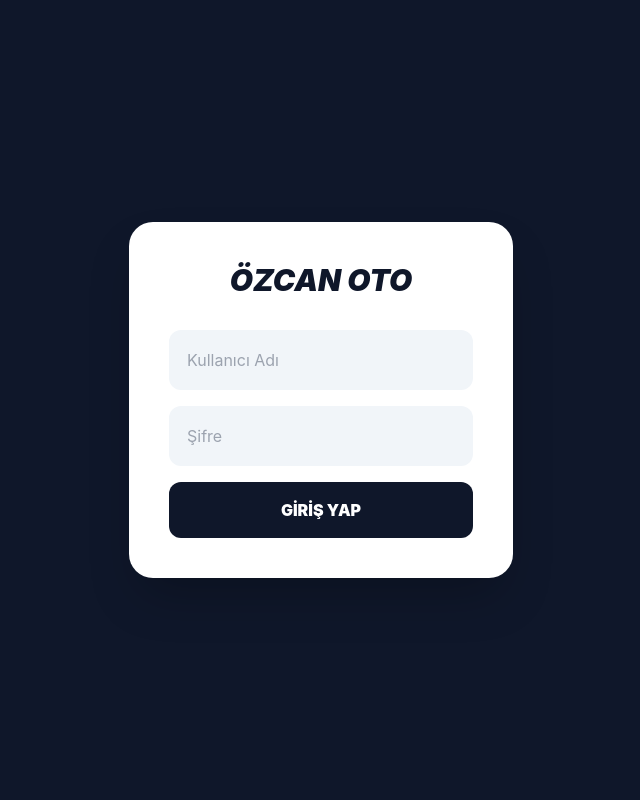
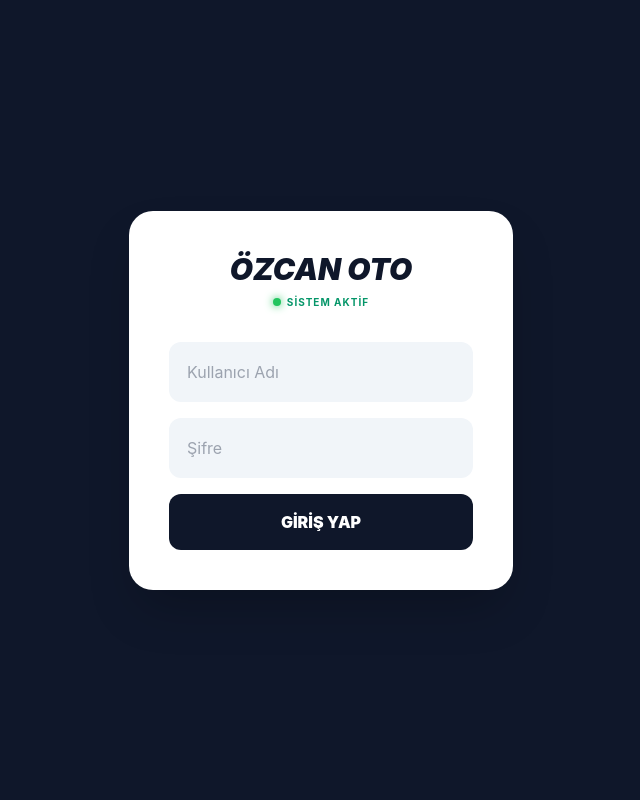
Before and after one commit to erdembctk01-stack/stok-takip-backend, a Flask app: page / in a window 1280 px wide. Shown: the whole page, without its empty margins (319-959 px from the left). Run offline with Flask 3, Linux system fonts and the light colour scheme; some libraries are stand-ins or nearby versions.

Commit message:
Update index.html

```diff
--- a/templates/index.html
+++ b/templates/index.html
@@ -18,13 +18,18 @@
         .btn-action { padding: 8px 12px; border-radius: 8px; font-weight: bold; font-size: 11px; text-transform: uppercase; transition: 0.2s; }
         .btn-action:hover { opacity: 0.8; }
         #main-layout { display: none; width: 100%; }
+        /* Yanıp sönen ışık efekti */
+        .status-dot { height: 8px; width: 8px; background-color: #22c55e; border-radius: 50%; display: inline-block; margin-right: 6px; box-shadow: 0 0 8px #22c55e; }
     </style>
 </head>
 <body>
 
     <div id="login-screen">
         <div class="bg-white p-10 rounded-3xl shadow-2xl w-96 text-center">
-            <h1 class="text-3xl font-black italic mb-8 text-slate-900">ÖZCAN OTO</h1>
+            <h1 class="text-3xl font-black italic mb-2 text-slate-900">ÖZCAN OTO</h1>
+            <p class="text-[10px] font-bold text-emerald-600 uppercase tracking-widest mb-8 flex items-center justify-center">
+                <span class="status-dot"></span> Sistem Aktif
+            </p>
             <div id="login-form" class="space-y-4">
                 <input id="user-in" type="text" placeholder="Kullanıcı Adı" class="w-full p-4 bg-slate-100 rounded-xl outline-none border-2 border-transparent focus:border-orange-500">
                 <input id="pass-in" type="password" placeholder="Şifre" class="w-full p-4 bg-slate-100 rounded-xl outline-none border-2 border-transparent focus:border-orange-500">
@@ -36,7 +41,10 @@
     <div id="main-layout">
         <aside class="sidebar">
             <div class="p-8 border-b border-slate-800 text-center">
-                <h1 class="text-2xl font-black italic text-white">ÖZCAN OTO</h1>
+                <h1 class="text-2xl font-black italic text-white leading-tight">ÖZCAN OTO</h1>
+                <p class="text-[9px] font-bold text-emerald-400 uppercase tracking-[0.2em] mt-1 flex items-center justify-center">
+                    <span class="status-dot" style="width:6px; height:6px;"></span> Sistem Aktif
+                </p>
             </div>
             <nav class="mt-6 flex-1">
                 <div onclick="showPage('dashboard')" id="btn-dashboard" class="sidebar-link sidebar-active"><i class="fas fa-home mr-3"></i> Dashboard</div>
@@ -193,7 +201,7 @@
             document.getElementById('dash-deger').innerText = s.depo;
         }
 
-        // --- VERİ YÜKLEME (IMPORT) ---
+        // --- VERİ YÜKLEME ---
         let currentImportCol = '';
         function openImportModal(col) {
             currentImportCol = col;
@@ -225,20 +233,20 @@
             });
         }
 
-        // --- GMAIL RAPORLAMA ---
+        // --- MAIL RAPORLAMA ---
         async function sendGmail(api) {
             const res = await fetch(`${API_URL}/${api}`);
             const data = await res.json();
             let body = "ÖZCAN OTO RAPORU\n\n";
             data.forEach(i => {
                 if(api === 'products') body += `${i.name} - Stok: ${i.stock} - Maliyet: ${i.price} TL\n`;
-                if(api === 'invoices') body += `${i.tarih}: ${i.ad} - ${i.parca_ad} (${i.toplam} TL)\n`;
+                if(api === 'invoices') body += `${f.tarih}: ${i.ad} - ${i.parca_ad} (${i.toplam} TL)\n`;
                 if(api === 'customers') body += `${i.ad} - Tel: ${i.tel}\n`;
             });
             window.location.href = `mailto:?subject=OzcanOto_${api}_Raporu&body=${encodeURIComponent(body)}`;
         }
 
-        // --- STOK İŞLEMLERİ ---
+        // --- STOK ---
         async function parcaEkle() {
             const data = {
                 name: document.getElementById('new-name').value,
```
